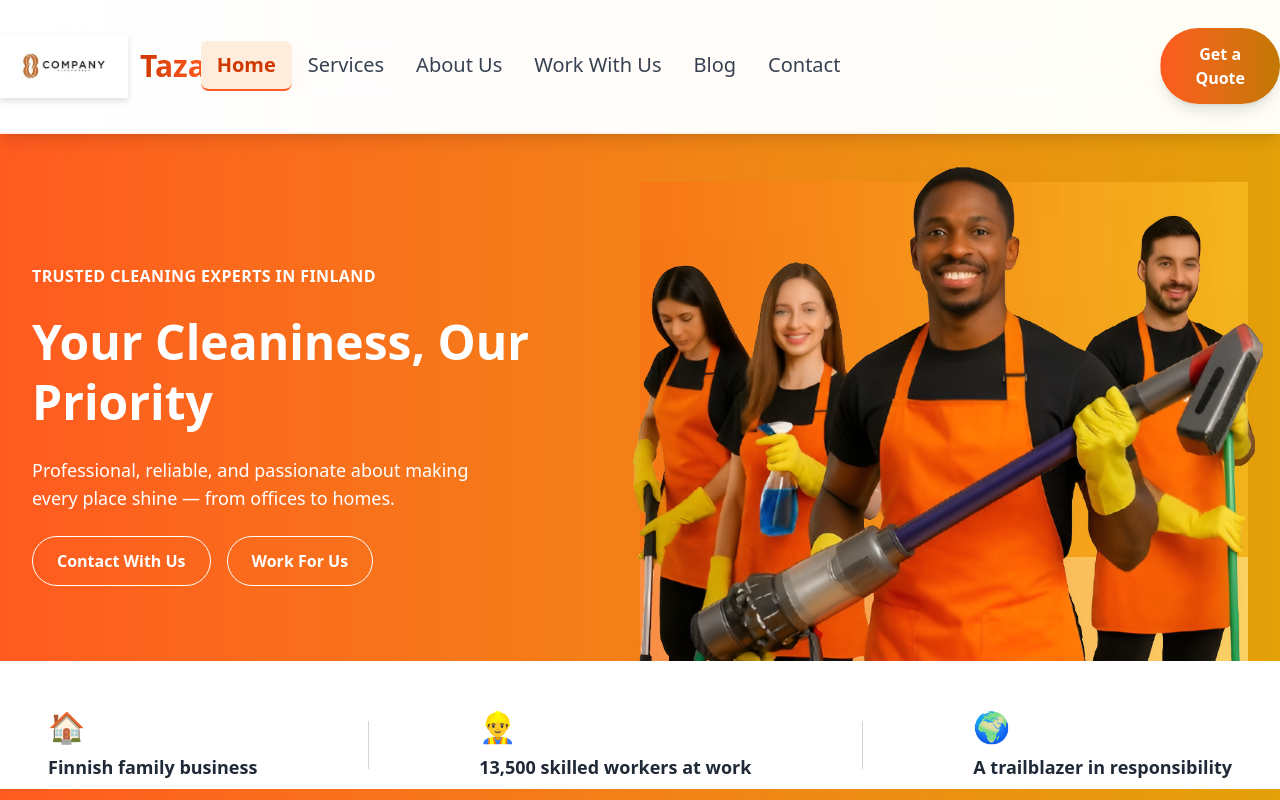
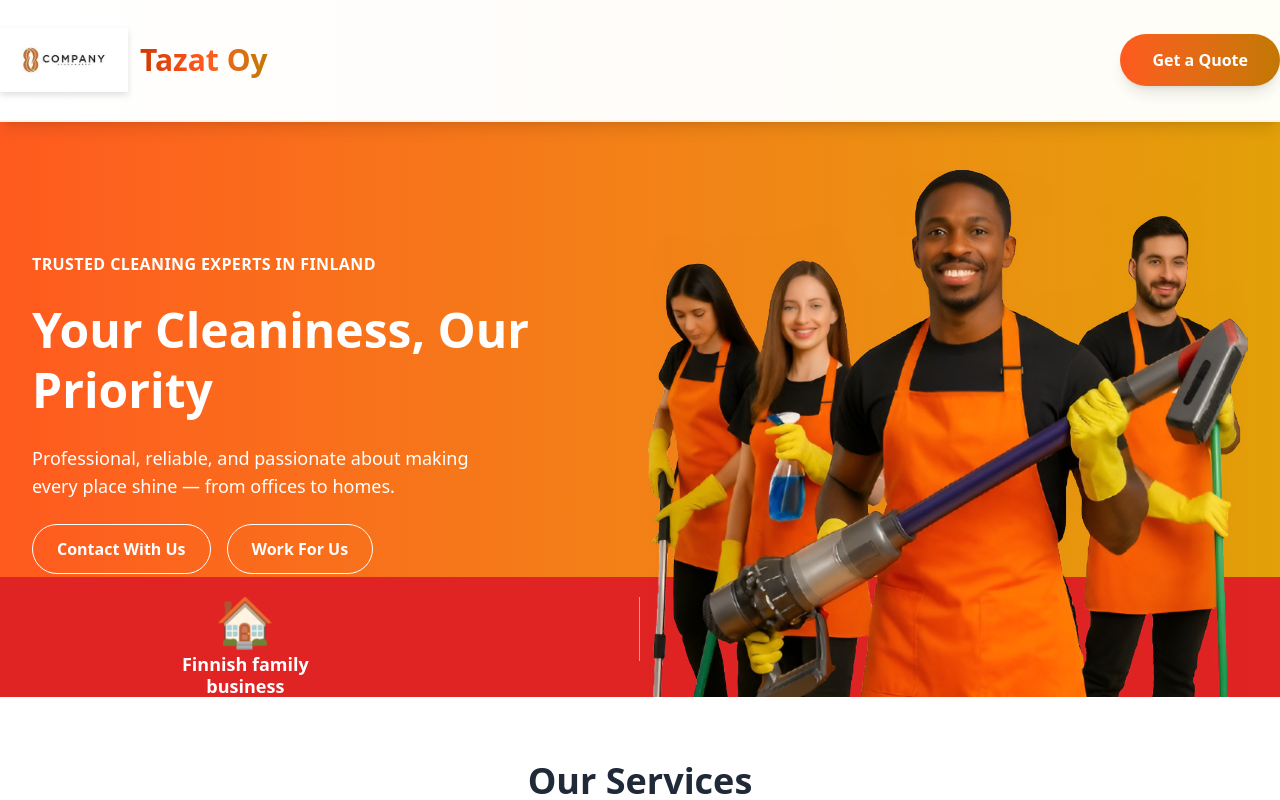
Before and after one commit to Tazat-Oy-Web-Project/Tazat_Oy-WebApp-Frontend, a React (Vite) app: page / in a window 1280 px wide. Shown: the top 800 px of the page. Built offline with nearby package versions, Linux system fonts and the light colour scheme.

Commit message:
fixed some error with image section and ui r

```diff
--- a/src/pages/public/Home/HeroBanner.module.css
+++ b/src/pages/public/Home/HeroBanner.module.css
@@ -1,48 +1,30 @@
-
-/* Container for the hero image and overlays */
+/* Container for hero image */
 .heroImageWrapper {
-  position: relative;
-  display: flex;
-  justify-content: flex-end;
-  align-items: flex-end;
-
+  height: auto !important;
+  padding-bottom: 0 !important;
+  margin-bottom: 0 !important;
 }
 
 
-/* Red bar at the bottom of the hero image */
-.redbar {
-  position: absolute;
-  bottom: 0;
-  left: 0;
+/* Mobile default — no overlap */
+.heroImage {
+  position: relative;
+  z-index: 2;
   width: 100%;
-  height: 120px;
-  background-color: #ff0000; /* Bright red color */
-  z-index:0;
+  max-width: 600px;
+
+  object-fit: cover;
+  object-position: bottom;
+  margin-bottom: 0 !important;
+  padding-bottom: 0 !important;
+
+ansform: scale(1.05);
 }
 
-
-
-/* Gradient overlay */
-.heroImageWrapper::before {
-  content: "";
-  position: absolute;
-  inset: 0;
-  background:linear-gradient(
-    90deg,
-    rgba(249, 115, 22, 0.8) 0%,
-    rgba(251, 191, 36, 0.7) 100%
-  );
-    z-index: 1;
+/* Desktop: overlap hero image with red bar */
+@media (min-width: 768px) {
+  .heroImage {
+    margin-bottom: -100px !important;
+  }
 }
-
- /* Hero image styling */
-.heroImage {
-  position: relative;
-  z-index: 1;
-  width: 100%;
-  max-width: 600px;
-  object-fit: contain;
-  margin-bottom: -100px; /* removes extra gap FOR IMAGE */
-  transform: scale(1.05); /* slight zoom */
-
-}
+  padding-bottom: -100px !important;
--- a/src/pages/public/Home/HeroBanner.tsx
+++ b/src/pages/public/Home/HeroBanner.tsx
@@ -1,23 +1,24 @@
 import styles from "./HeroBanner.module.css";
 import { Link } from "react-router-dom";
 
+export default function HeroBanner() {
+  return (
+    <section className="bg-linear-to-r from-orange-500 to-yellow-400 text-white py-0 md:py-4 pb-0 md:pb-10 mt-0 relative overflow-hidden">
 
-export default function HeroBanner() {
+      {/* HERO MAIN ROW */}
+      <div className={`${styles.heroImageWrapper} container mx-auto flex flex-col md:flex-row items-center justify-between px-8 py-6 md:py-8`}>
 
-  return (
-    <section className="bg-linear-to-r from-orange-500 to-yellow-400 text-white py-0 md:py-4 md:pb-10  mt-0 relative overflow-hidden">
-        {/* Hero Banner Section for both sides*/}
-        <div className="container mx-auto flex flex-col md:flex-row items-center justify-between px-8 py-6 md:py-8">
+        {/* LEFT CONTENT */}
         <div className="md:w-1/2 space-y-6 text-center md:text-left">
-            {/* left side text content*/}
           <p className="uppercase tracking-wide font-semibold">Trusted Cleaning Experts in Finland</p>
           <h1 className="text-4xl md:text-5xl font-bold leading-tight">Your Cleaniness, Our Priority</h1>
-            <p className="text-lg max-w-md mx-auto md:mx-0">Professional, reliable, and passionate about making every place shine —
+
+          <p className="text-lg max-w-md mx-auto md:mx-0">
+            Professional, reliable, and passionate about making every place shine —
             from offices to homes.
           </p>
 
-            {/* Call-to-action buttons */}
-
+          {/* BUTTONS */}
           <div className="flex flex-col sm:flex-row gap-4 justify-center md:justify-start mt-6">
             <Link
               to="/contact"
@@ -27,85 +28,82 @@ export default function HeroBanner() {
 
             <Link
               to="/careers"
-              className= "border border-white text-white font-semibold px-6 py-3 rounded-full hover:bg-white hover:text-orange-500 transition">
+              className="border border-white text-white font-semibold px-6 py-3 rounded-full hover:bg-white hover:text-orange-500 transition">
               Work For Us
             </Link>
           </div>
         </div>
 
-           {/* right side image content*/}
-        <div className={`${styles.heroImageWrapper} md:w-1/2 flex justify-center md:justify-end mt-8 md:mt-0 relative`}>
-
-            {/* DESKTOP bar (behind image) */}
-            <div className="hidden md:block absolute bottom-0 left-0 w-full h-28 bg-white" />
-
+        {/* RIGHT IMAGE */}
+        <div className={`${styles.heroImageWrapper} relative md:w-1/2 flex justify-center md:justify-end mt-10 md:mt-0 z-20`}>
           <img
             src="src/assets/icons/HeroBannerTazatOy-removebg-preview (1).png"
             alt="Professional Cleaning Team"
             className={styles.heroImage}
           />
-
         </div>
       </div>
 
 
 
 
-      <section className="relative bg-white -mt-8 md:-mt-10 z-20 py-6 md:py-2">
-         <div className="container mx-auto flex flex-col md:flex-row items-center justify-between text-center md:text-left px-6 md:px-12 gap-8 pt-10">
-          {/* ITEM 1 */}
-          <div className="flex flex-col items-center md:items-start space-y-2">
-            <div className="text-orange-500 text-3xl">🏠</div>
-            <h3 className="text-lg font-semibold text-gray-800">
-              Finnish family business
+      {/* WHITE / RED BAR */}
+      <div className="
+        w-full bg-red-600
+        h-auto md:h-30
+        relative md:absolute
+        md:bottom-0 md:left-0
+        z-10
+        shadow-lg
+        py-8 md:py-5
+      ">
+
+        <div className="
+    container mx-auto
+    grid grid-cols-1 md:grid-cols-3
+    text-center
+    px-6 md:px-12
+    gap-10 md:gap-0
+  ">
+
+     {/* COL 1 */}
+    <div className="space-y-2">
+      <div className="text-white text-5xl">🏠</div>
+      <h3 className="text-lg font-semibold text-white leading-tight">
+        Finnish family<br />business
       </h3>
     </div>
 
-           {/* Divider */}
-          <div className="hidden md:block h-12 w-px bg-gray-300"></div>
+    {/* DIVIDER */}
+    <div className="hidden md:flex justify-center">
+      <div className="h-16 w-px bg-white/50"></div>
+    </div>
 
-          {/* ITEM 2 */}
-          <div className="flex flex-col items-center md:items-start space-y-2">
-            <div className="text-orange-500 text-3xl">👷‍♂️</div>
-            <h3 className="text-lg font-semibold text-gray-800">
-              13,500 skilled workers at work
+    {/* COL 2 */}
+    <div className="space-y-2">
+      <div className="text-white text-5xl">👷‍♂️</div>
+      <h3 className="text-lg font-semibold text-white leading-tight">
+        50+ skilled work-<br />ers at work
       </h3>
     </div>
 
-          {/* Divider */}
-          <div className="hidden md:block h-12 w-px bg-gray-300"></div>
+    {/* DIVIDER */}
+    <div className="hidden md:flex justify-center">
+      <div className="h-16 w-px bg-white/50"></div>
+    </div>
 
-          {/* ITEM 3 */}
-          <div className="flex flex-col items-center md:items-start space-y-2">
-            <div className="text-orange-500 text-3xl">🌍</div>
-            <h3 className="text-lg font-semibold text-gray-800">
-              A trailblazer in responsibility
+    {/* COL 3 */}
+    <div className="space-y-2">
+      <div className="text-white text-5xl">🌍</div>
+      <h3 className="text-lg font-semibold text-white leading-tight">
+        A trailblazer in<br />responsibility
       </h3>
+    </div>
+
   </div>
 </div>
 
+
     </section>
-    </section>
-
-
-
-
-
-
-
-
-
-
-
-
-
-
-
-
-
-
-
-
-
   );
 }
```
Lines whose indentation alone changed are shown as unchanged.
